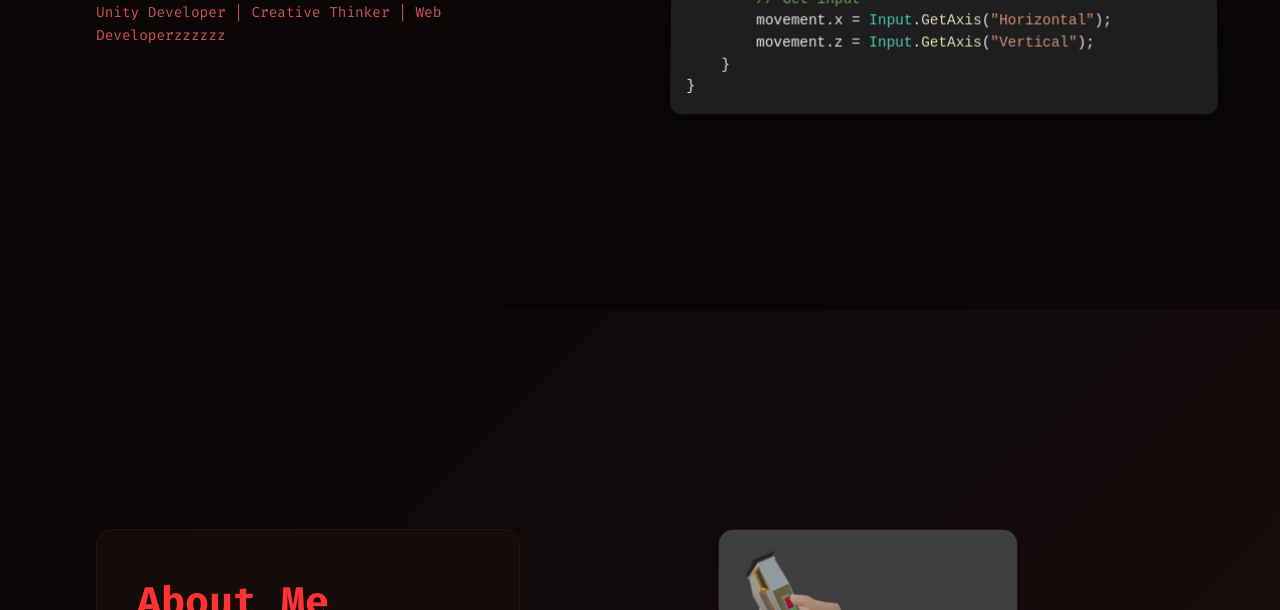
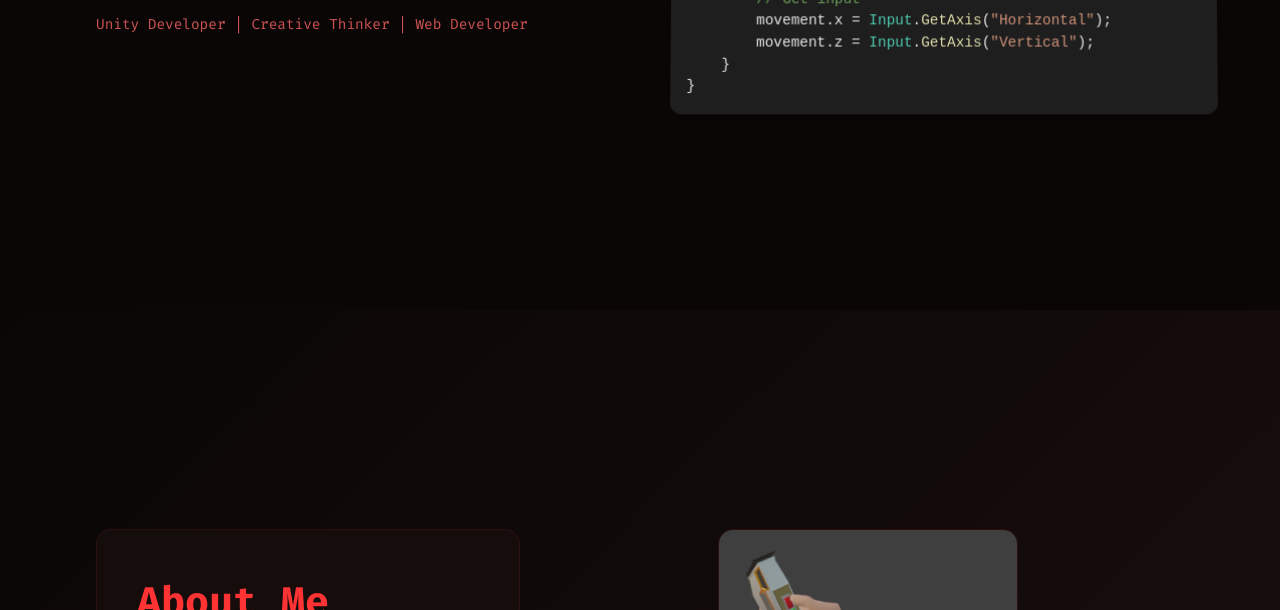
Before and after one commit to fuejan/fuejan.github.io, a plain HTML site: page index.html in a window 1280 px wide. Shown: the part 490-1100 px from the top of the page. Drawn offline with Linux system fonts and the light colour scheme.

Commit message:
Update index.html

```diff
--- a/index.html
+++ b/index.html
@@ -33,7 +33,7 @@
                     <h1 class="developer-title">Game <span class="highlight">Developer</span></h1>
                 </div>
                 <div class="static-text">
-                    Unity Developer | Creative Thinker | Web Developerzzzzzz
+                    Unity Developer | Creative Thinker | Web Developer
                 </div>
             </div>
         </div>
```
